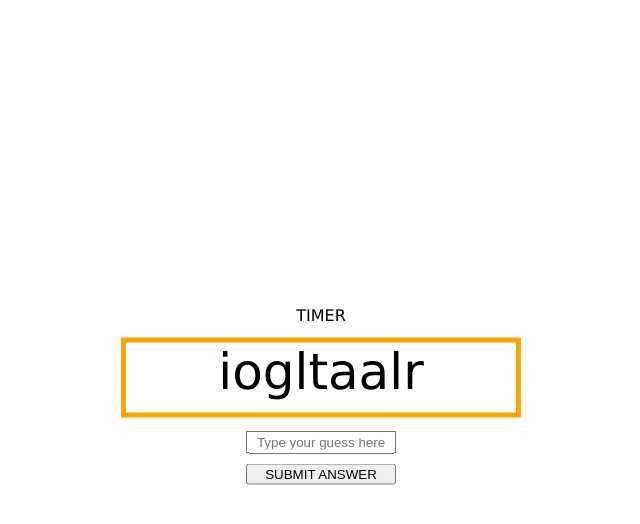
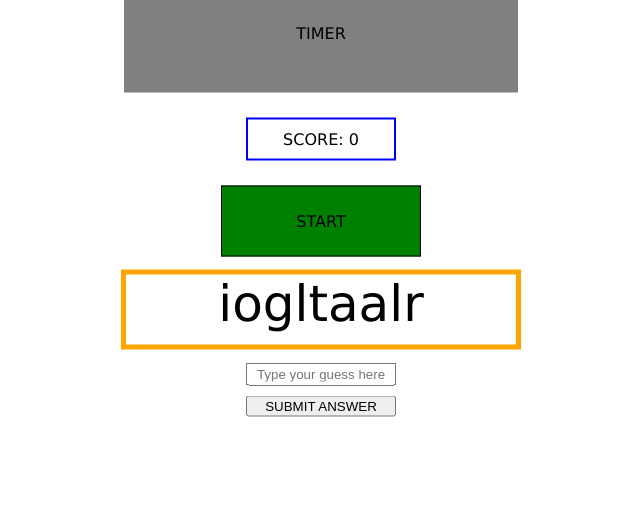
Before and after one commit to 1Guv/project-1, a PHP site: page / in a window 1280 px wide. Shown: the top 524 px of the page, without its empty margins (319-959 px from the left). Run offline with PHP 8.4, Linux system fonts and the light colour scheme; some libraries are stand-ins or nearby versions.

Commit message:
CSS work - aligned but still having problems

```diff
--- a/css/style.css
+++ b/css/style.css
@@ -12,7 +12,7 @@ main {
   /*background-color: #dadada;*/
   width: 900;
   position: absolute;
-  top: 50%;
+  top: 25%;
   left: 50%;
   transform: translate(-50%, -50%);
   /*overflow: hidden;*/
@@ -53,3 +53,37 @@ input {
 button {
   top: 100px;
 }
+
+.timer {
+  background-color: grey;
+  padding: 50px;
+  display: block;
+  margin-left: auto;
+  margin-right: auto;
+}
+
+.score {
+  padding: 10px;
+  /*background-color: yellow;*/
+  border: 2px solid blue;
+  width: 100;
+  text-align: center;
+  margin: 25px;
+  width: 150px;
+  display: block;
+  /*margin: 0 auto;*/
+  margin-left: auto;
+  margin-right: auto;
+}
+
+.start {
+  padding: 25px;
+  background-color: green;
+  border: 1px solid black;
+  width: 200px;
+  text-align: center;
+  display: block;
+  /*margin: 0 auto;*/
+  margin-left: auto;
+  margin-right: auto;
+}
--- a/index.html
+++ b/index.html
@@ -2,14 +2,19 @@
 <html>
   <head>
     <meta charset="utf-8">
-    <title>Yo</title>
+    <title>Guvs Countdown Conundrum</title>
     <link rel="stylesheet" href="css/style.css">
     <script src="http://code.jquery.com/jquery-1.11.1.min.js"></script>
     <script src="js/app.js" charset="utf-8"></script>
   </head>
   <body>
+    <header>
+      <div class="title">CONUNDRUM</div>
+    </header>
     <main class="main">
-      <div class="">TIMER</div>
+      <div class="timer">TIMER</div>
+      <div class="score">SCORE: 0</div>
+      <div class="start">START</div>
       <ul class="ul">
         <li class="one"></li>
         <!-- <li class="two"></li> -->
```
